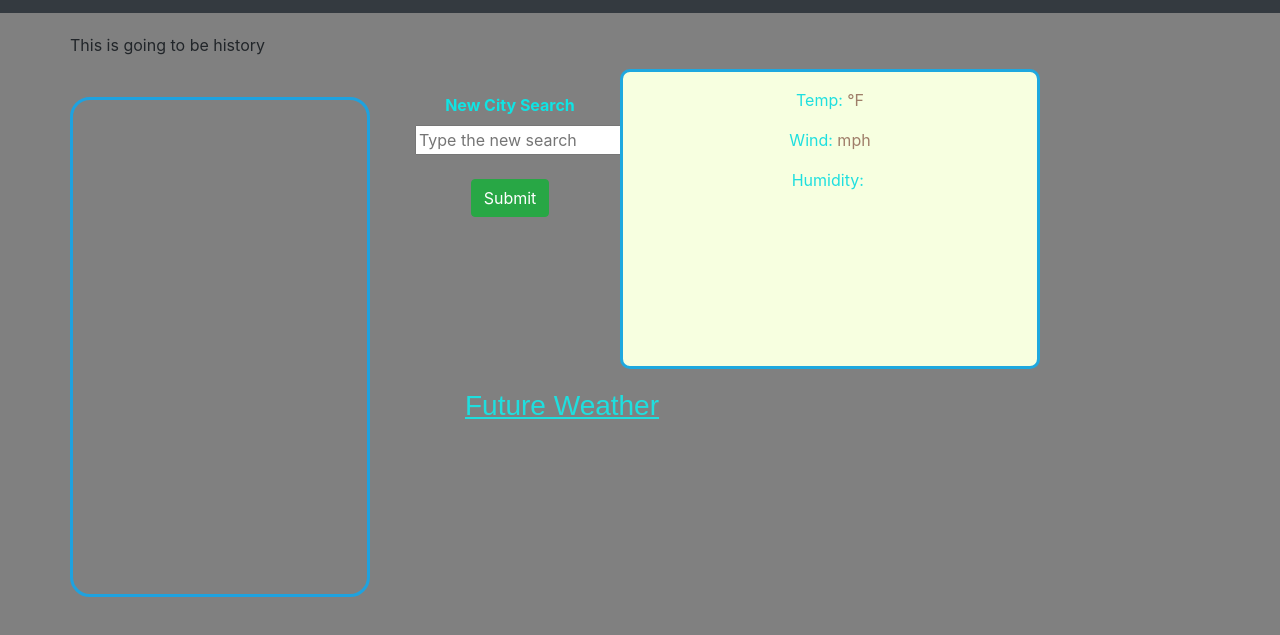
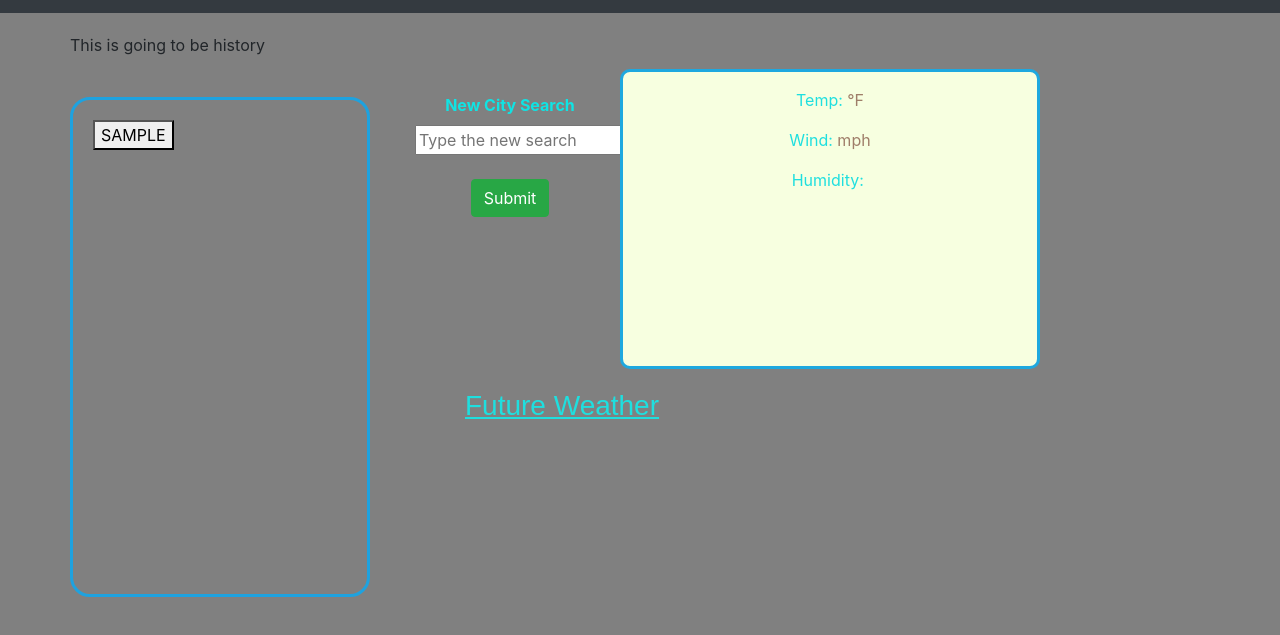
Before and after one commit to hmsalmans/Weather-Dashboard, a plain HTML site: page index.html in a window 1280 px wide. Both pictures are taken after typing "Sample" into the empty fields and a click on the input 640 px from the left and 359 px from the top of the page. Shown: the part 91-726 px from the top of the page. Drawn offline with nearby package versions, Linux system fonts and the light colour scheme; no server answers.

Commit message:
adding local storage capability for storing history

```diff
--- a/index.html
+++ b/index.html
@@ -35,7 +35,10 @@
                 <div class="row">
                     This is going to be history
                 </div>
-                <div class="row" id="history">
+                <div class="row history">
+                    <div id="historydata">
+
+                    </div>
                 </div>
             </div>
             <div class="col-md-8">
@@ -83,6 +86,8 @@
         $("#form2").hide();
 
 
+        var store = JSON.parse(localStorage.getItem("cityName")) || [];
+
         $("#first").on("click", function search() {
             event.preventDefault();
             $(".container").show();
@@ -92,11 +97,35 @@
 
 
 
-            var city = $(".city").val();
+
+
+
+
+            var city = $(".city").val().trim();
+
+
+
+
+            //Local storage and history
+
+            var Caps = city.toUpperCase();
+            localStorage.setItem("cityNmae", Caps);
+            var buttton = $("#historydata").prepend("<button>" + Caps + "</button>");
+            var atrr = buttton.attr("class", "color: green;");
+
+
+
+
+
+
+
+
+
+
+
+
 
             var queryUrl = "https://api.openweathermap.org/data/2.5/weather?q=" + city + "&units=imperial&appid=11a5b7da9acdf60ccfba2ff6df117469";
-
-
 
 
             $.ajax({
@@ -184,6 +213,24 @@
                 });
 
 
+
+
+
+
+
+
+
+
+
+
+
+
+
+
+
+
+
+
             var fiveDay = "http://api.openweathermap.org/data/2.5/forecast?q=" + city + "&units=imperial&appid=11a5b7da9acdf60ccfba2ff6df117469";
 
 
--- a/weather.css
+++ b/weather.css
@@ -18,8 +18,10 @@ body {
     height: 200px;
     color: #9f7e69;
 }
-#history{
+.history {
     margin-top: 40px;
+    padding-left: 20px;
+    padding-top: 20px;
     text-align: center;
     border-radius: 20px;
     border: solid;
@@ -92,3 +94,8 @@ h3 {
     margin-top: 20px;
     font-family: fantasy;
 }
+
+#historydata{
+
+    color: rgb(223, 30, 104);
+}
```
